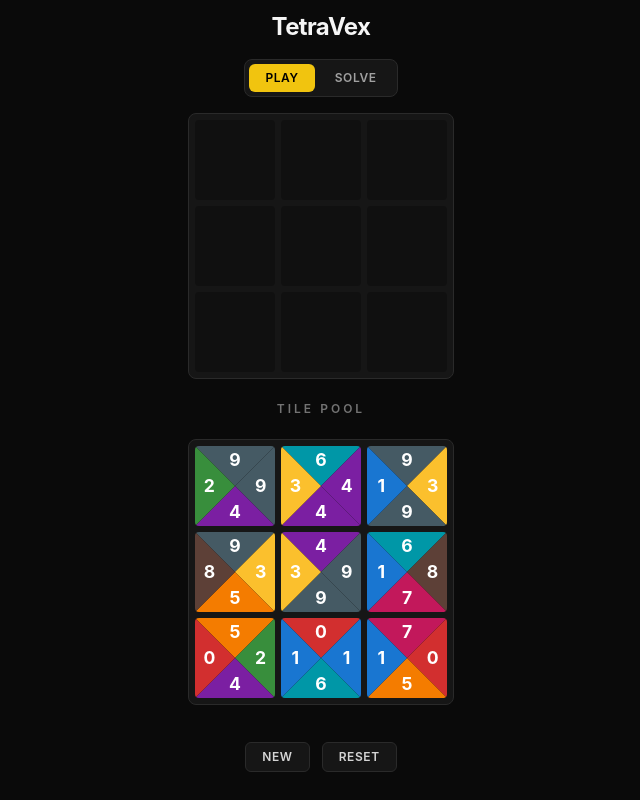
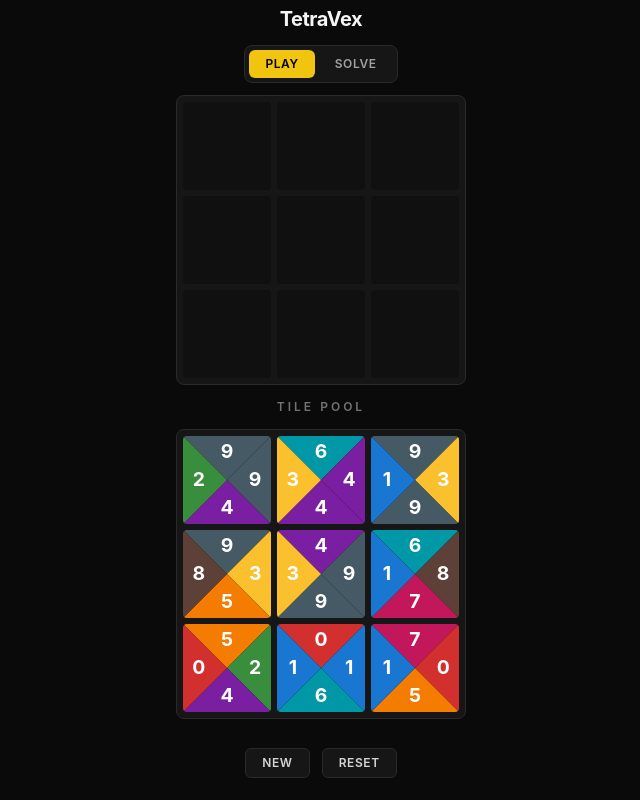
Before and after one commit to LucianChirca/Tetra-Vex-Solver, a React (Vite) app: page / in a window 1280 px wide. Shown: the whole page, without its empty margins (319-959 px from the left). Built offline with nearby package versions, Linux system fonts and the light colour scheme.

Commit message:
fix(gui): recapture chrome space so the board/pool grow larger

```diff
--- a/src/gui/App.tsx
+++ b/src/gui/App.tsx
@@ -23,8 +23,8 @@
   }, [mode]);
 
   return (
-    <div className="flex flex-col items-center gap-4">
-      <h1 className="text-2xl font-bold tracking-tight text-neutral-100">TetraVex</h1>
+    <div className="flex flex-col items-center gap-3">
+      <h1 className="text-xl font-bold tracking-tight text-neutral-100">TetraVex</h1>
       <div className="bg-panel border-panel-border flex gap-1 rounded-lg border p-1">
         {(["play", "solve"] as Mode[]).map((m) => (
           <button
--- a/src/gui/components/PlayScreen.tsx
+++ b/src/gui/components/PlayScreen.tsx
@@ -130,7 +130,7 @@
   };
 
   return (
-    <div className="flex w-[min(92vw,24rem)] flex-col items-center gap-5">
+    <div className="flex w-[min(92vw,24rem)] flex-col items-center gap-3">
       <Board
         size={controller.size}
         cells={controller.boardCells()}
--- a/src/gui/style.css
+++ b/src/gui/style.css
@@ -26,12 +26,12 @@
   /* Tile size — the board+pool fill whatever the fixed header/footer leave,
      bounded by whichever runs out first:
        - width:  3 tiles fit the panel (min(92vw, 24rem) wide), or
-       - height: 6 tile-rows fit the space after ~20rem of chrome,
-     capped at 6.5rem so it isn't huge on a big monitor. */
+       - height: 6 tile-rows fit the space after ~17rem of chrome,
+     capped at 7rem so it isn't huge on a big monitor. */
   --tile: min(
     calc((min(92vw, 24rem) - 1.5rem) / 3),
-    calc((100dvh - 20rem) / 6),
-    6.5rem
+    calc((100dvh - 17rem) / 6),
+    7rem
   );
 
   /* Digit palette — read in TS via var(--color-digit-N). Plain custom props,
--- a/src/gui/views/solverView.tsx
+++ b/src/gui/views/solverView.tsx
@@ -137,7 +137,7 @@
   };
 
   return (
-    <div className="flex w-[min(92vw,24rem)] flex-col items-center gap-5">
+    <div className="flex w-[min(92vw,24rem)] flex-col items-center gap-3">
       <Board size={size} cells={cells} flash={flash} solved={e.solved} />
 
       <div className="flex h-5 items-center">
```
